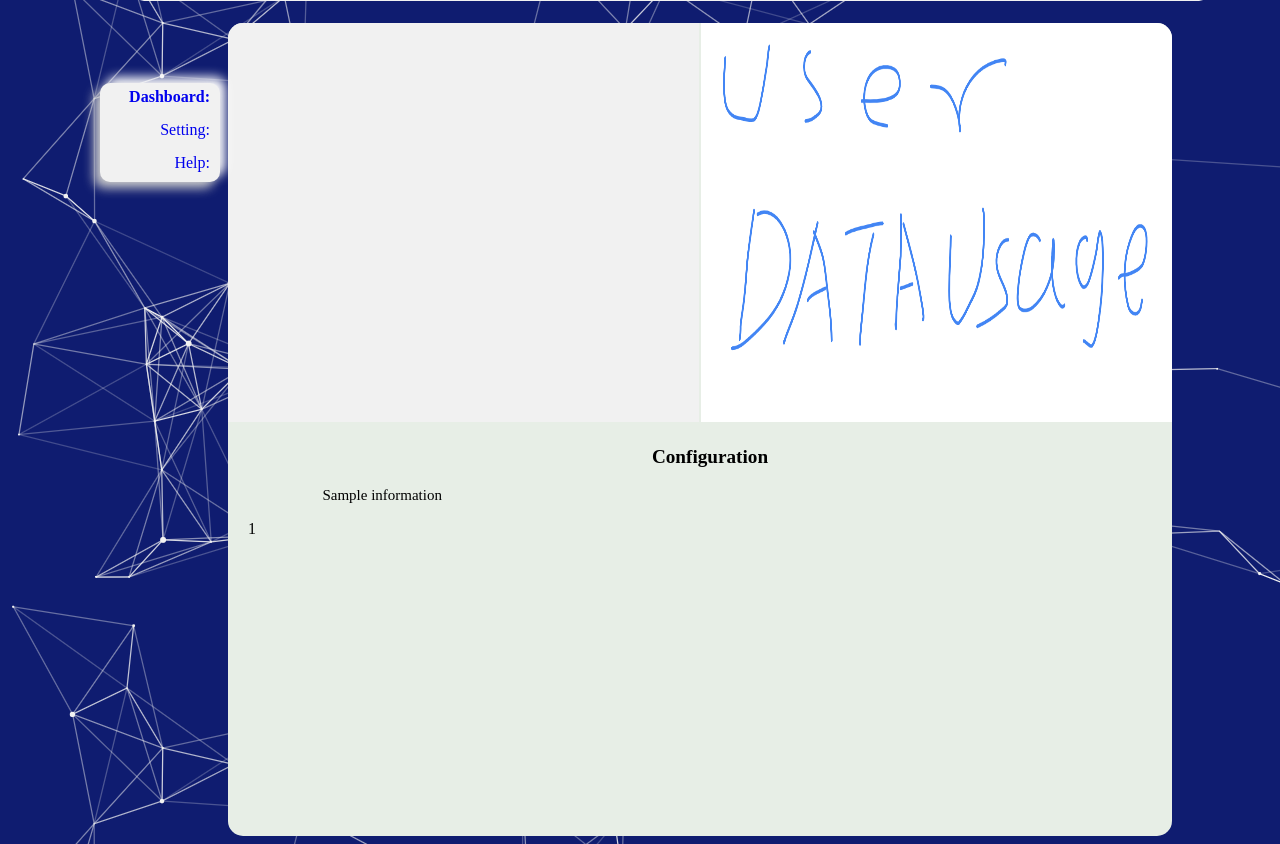
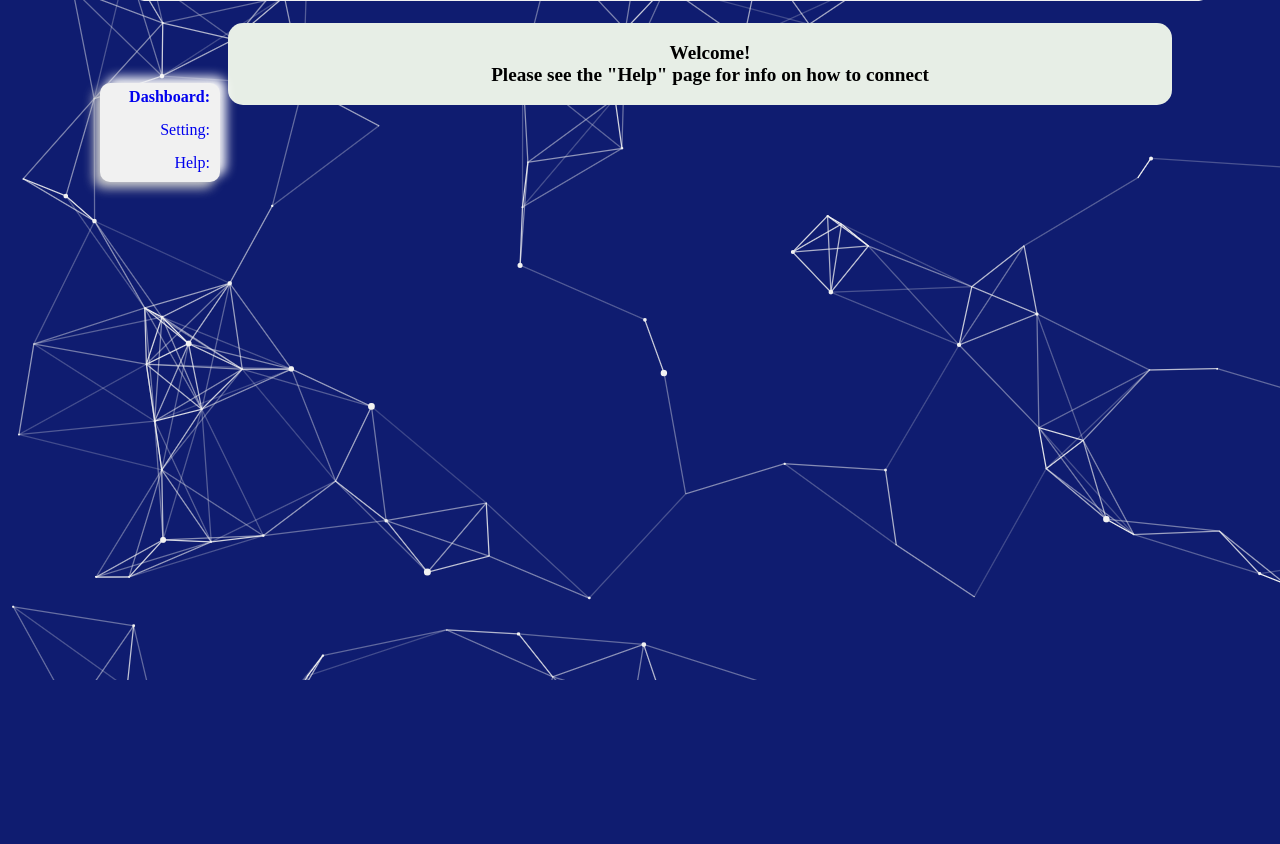
Before and after one commit to xlab-classes/cse442-spring2022-team-pyc442, a Python web app: template src/app/templates/users_page/user_dashboard.html in a window 1280 px wide. Shown: the part 120-964 px from the top of the page. After the commit the page ends 800 px from the top, so only its background shows below. Run offline with Jinja, Linux system fonts and the light colour scheme; the template is opened without the code that fills it: most values are stand-ins (such as "Sample title", 1, 10 or a date in 2020); some libraries are stand-ins or nearby versions.

Commit message:
#114 cleaning up front end and fixing bugs for user pages

```diff
--- a/src/app/app.py
+++ b/src/app/app.py
@@ -81,7 +81,7 @@ def createApp(dev: bool):
             if (current_user.is_admin()):
                 return render_template("admin_settings.html", username = current_user.get_username(), passwordStatus = "Incorrect password", error=Error)
             else:
-                return render_template("users_page/user_settings.html", username = current_user.get_username(), passwordStatus = "Incorrect password")
+                return render_template("users_page/user_settings.html", username = current_user.get_username(), passwordStatus = "Incorrect password", error=Error)
         if(user != None):
             changePassword(current_user.get_username(), bcrypt.hashpw(bytes(request.form.get("newpwd"), "utf-8"), bcrypt.gensalt()))
             if (user.is_admin()):
--- a/src/app/templates/users_page/user_dashboard.html
+++ b/src/app/templates/users_page/user_dashboard.html
@@ -11,34 +11,12 @@
 </ul>
 </div>
 {% endblock %}
-
 {% block content %}
     <div class="content">
-        <div class="configurationInfo">
-            <div style="display: inline-block;" class="buttonBox">
-                <!-- <button class="button start_button"> -->
-                    <!-- this button will redirect the user to configuration page. -->
-                    <!-- <a href="/admin/configuration"><span>Starts</span></a> -->
-                    <!-- <div class="liquid">Starts</div> -->
-                <!-- </button> -->
-            </div>
-            <div class="dataUsage" style="background-color: rgb(88, 11, 230);">
-                <img src={{ url_for("static", filename="data_usage.png") }} alt="Data Usage" title="Data Usage" style="justify-self: right;" class="dataGraph">
-            </div> -->
-
-            <p>
-
-            </p>
-        </div>
-
-
         <p class="header">
-            <b>Configuration</b>
+            <b>Welcome!</b><br>
+            <b>Please see the "Help" page for info on how to connect</b>
         </p>
-        <p class="text_body">{{ information }}</p>
-        <!-- The below parts are just used to show the menu bar function. Can be edeleted -->
-        <p style="height: 300px;">1</p>
-
     </div>
 
 </body>
```
Also changed, not shown: src/app/templates/users_page/user_settings.html (+4 -6 lines).
